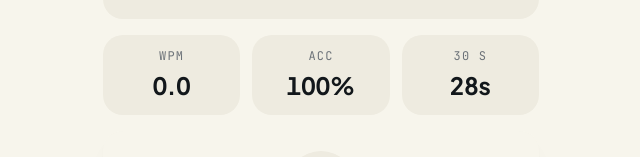
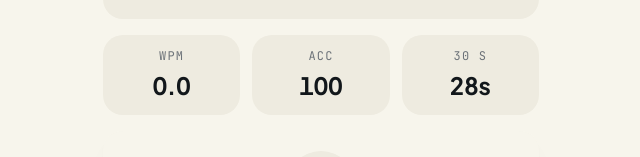
Before and after one commit to FajarWG/Typify, a Next.js app: page /speed-test in a window 1280 px wide. Both pictures are taken after a click on the button "Start". Shown: the part 169-326 px from the top of the page, without its empty margins (319-959 px from the left). Built offline with nearby package versions, Linux system fonts and the light colour scheme; a web font is replaced by a local one.

Commit message:
feat(typing): add TickUp animated counter to live WPM + accuracy (Hum signature #4)

```diff
--- /dev/null
+++ b/components/TickUp.tsx
@@ -0,0 +1,76 @@
+"use client";
+
+import { useEffect, useRef, useState } from "react";
+
+interface TickUpProps {
+  value: number;
+  durationMs?: number;
+  precision?: number;
+  ariaLabel?: string;
+  className?: string;
+}
+
+/**
+ * TickUp
+ * Counts from 0 → `value` over `durationMs`. Uses `requestAnimationFrame`
+ * with a snappy ease-out. Honours `prefers-reduced-motion` by rendering
+ * the final value instantly. Pulses once on completion (Hum signature #4).
+ */
+export function TickUp({ value, durationMs = 1200, precision = 1, ariaLabel, className }: TickUpProps) {
+  const [display, setDisplay] = useState(value);
+  const [pulse, setPulse] = useState(false);
+  const rafRef = useRef<number>(0);
+  const fromRef = useRef<number>(value);
+  const toRef = useRef<number>(value);
+  const startedRef = useRef<number | null>(null);
+
+  useEffect(() => {
+    if (typeof window === "undefined") return;
+    const prefersReduced = window.matchMedia("(prefers-reduced-motion: reduce)").matches;
+    fromRef.current = display;
+    toRef.current = value;
+    startedRef.current = null;
+
+    if (prefersReduced) {
+      // Render the final value on the next frame so React still commits it
+      // via a real state transition (rather than a synchronous setState in
+      // the effect body, which the lint rule rejects).
+      window.requestAnimationFrame(() => {
+        setDisplay(value);
+        setPulse(true);
+        window.setTimeout(() => setPulse(false), 240);
+      });
+      return;
+    }
+
+    const tick = (timestamp: number): void => {
+      if (startedRef.current === null) startedRef.current = timestamp;
+      const elapsed = timestamp - startedRef.current;
+      const progress = Math.min(elapsed / durationMs, 1);
+      const eased = 1 - Math.pow(1 - progress, 3);
+      const current = fromRef.current + (toRef.current - fromRef.current) * eased;
+      setDisplay(current);
+      if (progress < 1) {
+        rafRef.current = window.requestAnimationFrame(tick);
+      } else {
+        setDisplay(toRef.current);
+        setPulse(true);
+        window.setTimeout(() => setPulse(false), 240);
+      }
+    };
+    rafRef.current = window.requestAnimationFrame(tick);
+    return () => window.cancelAnimationFrame(rafRef.current);
+    // eslint-disable-next-line react-hooks/exhaustive-deps
+  }, [value, durationMs]);
+
+  const formatted = display.toFixed(precision);
+  return (
+    <span
+      className={className}
+      data-pulse={pulse ? "1" : "0"}
+      aria-label={ariaLabel ?? formatted}
+    >
+      {formatted}
+    </span>
+  );
+}
--- a/components/games/SpeedTest.tsx
+++ b/components/games/SpeedTest.tsx
@@ -14,6 +14,7 @@ import { getProfile, setSpeedTest, getSpeedTest } from "@/lib/storage";
 import { grantRewards } from "@/lib/rewards";
 import { XP_AWARDS } from "@/lib/progression";
 import { Keyboard } from "@/components/typing/Keyboard";
+import { TickUp } from "@/components/TickUp";
 import type { SpeedTestResult } from "@/types/localStorage";
 
 import styles from "./speed-test.module.css";
@@ -209,8 +210,8 @@ export function SpeedTest({ onFinish, showHeader = true, finishHref }: SpeedTest
       {running && (
         <>
           <div className={styles.statsRow}>
-            <Stat label="WPM" value={liveStats.wpm.toFixed(1)} />
-            <Stat label="ACC" value={`${Math.round(liveStats.accuracy * 100)}%`} />
+            <Stat label="WPM" value={<TickUp value={liveStats.wpm} precision={1} ariaLabel={`${liveStats.wpm.toFixed(1)} words per minute`} />} />
+            <Stat label="ACC" value={<TickUp value={Math.round(liveStats.accuracy * 100)} precision={0} ariaLabel={`${Math.round(liveStats.accuracy * 100)} percent accuracy`} />} />
             <Stat label={t("speedTest.duration").slice(0, 4)} value={`${TOTAL_DURATION_SEC - liveElapsed}s`} />
           </div>
           <div className={styles.stage}>
@@ -242,7 +243,7 @@ export function SpeedTest({ onFinish, showHeader = true, finishHref }: SpeedTest
   );
 }
 
-function Stat({ label, value }: { label: string; value: string }) {
+function Stat({ label, value }: { label: string; value: React.ReactNode }) {
   return (
     <div className={styles.stat}>
       <span className={styles.statLabel}>{label}</span>
--- a/components/games/speed-test.module.css
+++ b/components/games/speed-test.module.css
@@ -201,4 +201,17 @@
 
 @media (prefers-reduced-motion: reduce) {
   .charCurrent::after { animation: none; }
+  .statValue span[data-pulse="1"] { animation: none; }
 }
+
+/* TickUp pulse on counter completion (Hum signature #4) */
+.statValue span[data-pulse="1"] {
+  animation: tickpulse 240ms var(--ease-snap);
+  display: inline-block;
+}
+
+@keyframes tickpulse {
+  0% { transform: scale(1); }
+  50% { transform: scale(1.06); }
+  100% { transform: scale(1); }
+}
```
